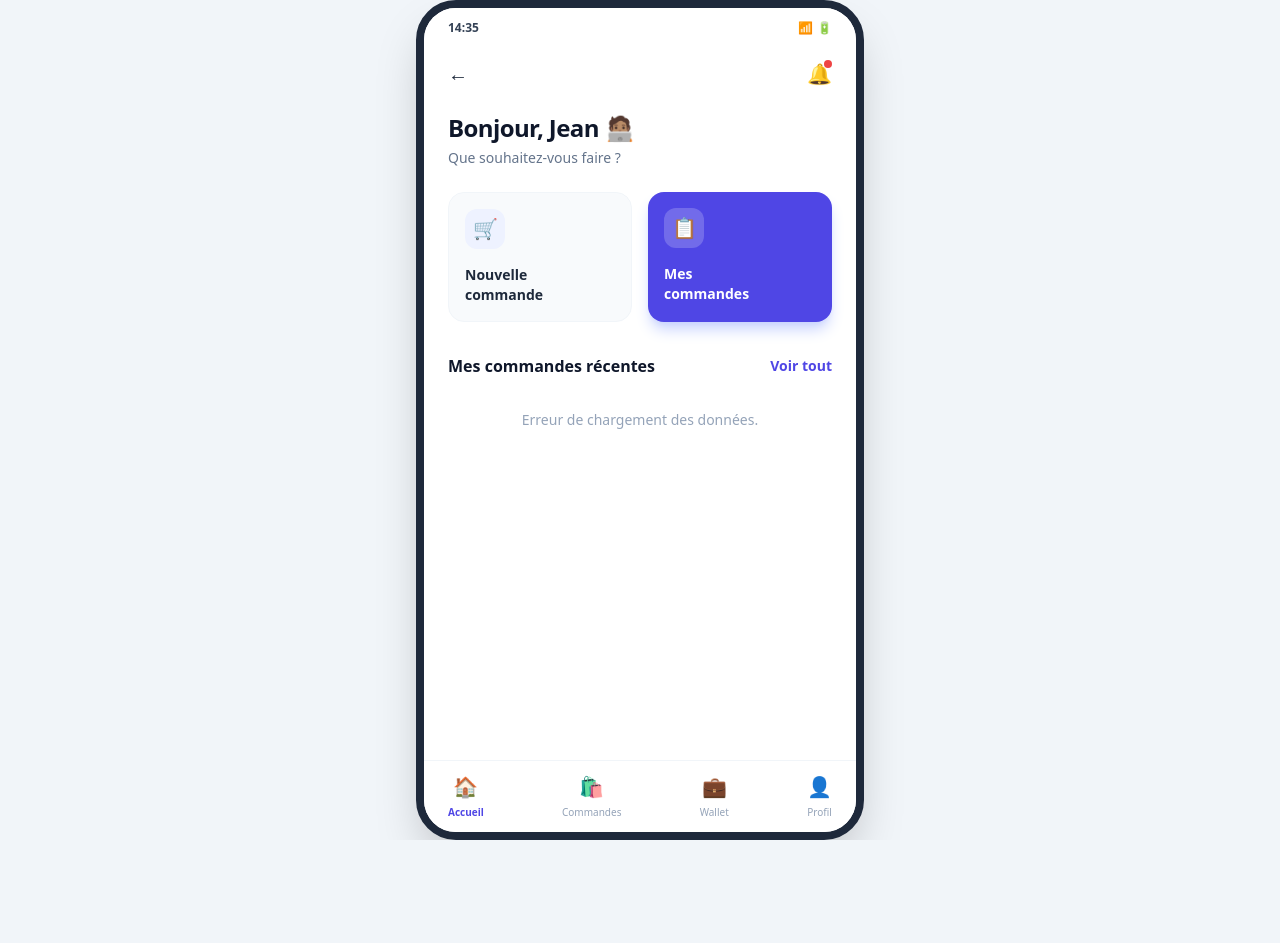
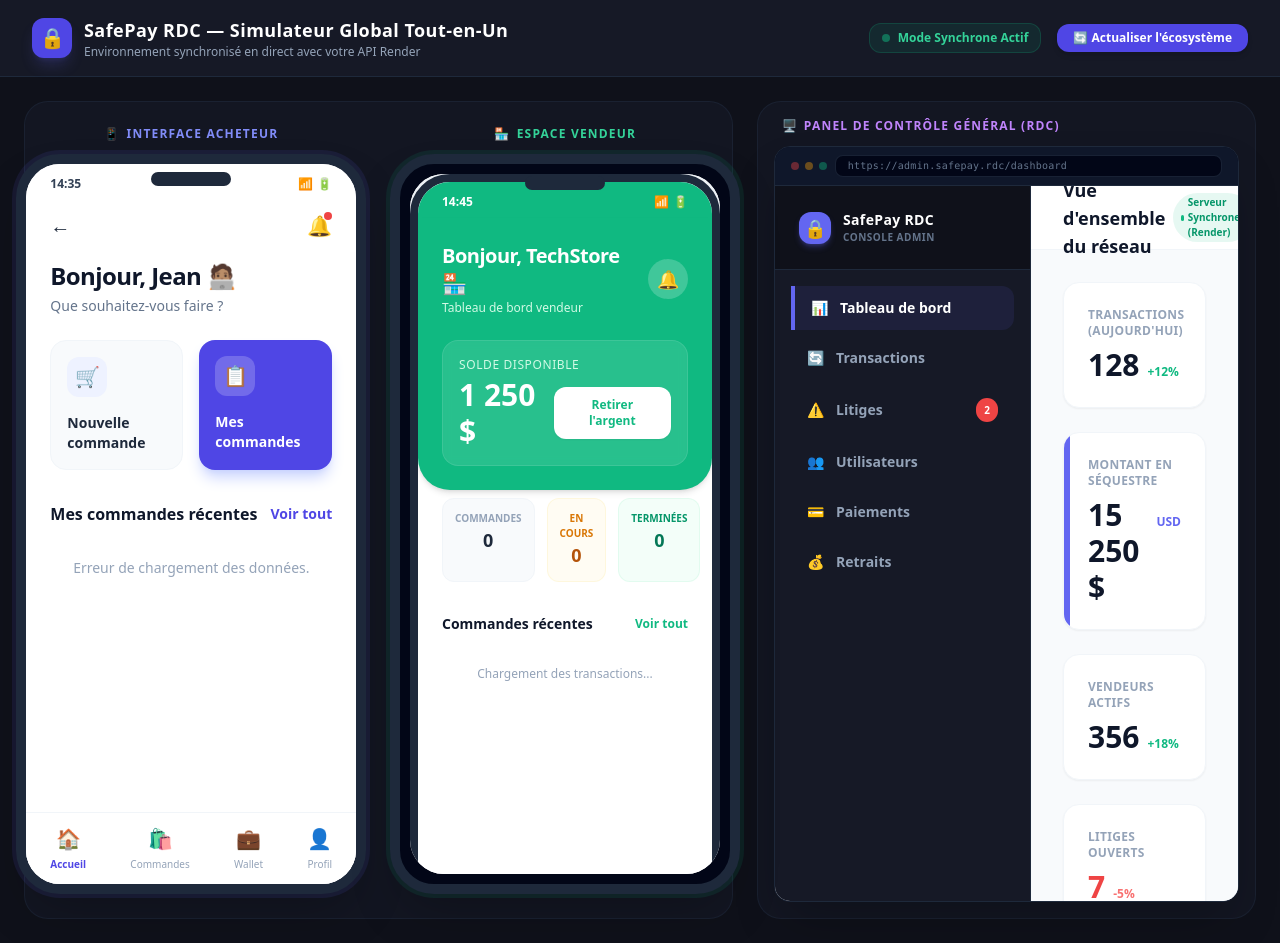
Before and after one commit to jephtedev/safepay-rdc, a website: page index.html in a window 1280 px wide. Before the commit the page ends 840 px from the top, so only its background shows below. Drawn offline with nearby package versions, Linux system fonts and the light colour scheme; no server answers.

Commit message:
Revise UI elements and add refresh functionality
Updated the title and various styles for a better user interface. Added functionality to refresh the simulated screens.

```diff
--- a/index.html
+++ b/index.html
@@ -3,7 +3,7 @@
 <head>
     <meta charset="UTF-8">
     <meta name="viewport" content="width=device-width, initial-scale=1.0">
-    <title>SafePay RDC - Application Client</title>
+    <title>SafePay RDC - Console de Démonstration Globale</title>
     <script src="https://cdn.tailwindcss.com"></script>
     <script>
         tailwind.config = {
@@ -12,25 +12,61 @@
                     colors: {
                         safepayPurple: '#4F46E5',
                         safepayDark: '#1E1B4B',
+                        adminDark: '#0F111A',
+                        adminSidebar: '#161926'
                     }
                 }
             }
         }
     </script>
+    <style>
+        /* Masque les scrollbars des iframes pour une esthétique parfaite */
+        iframe::-webkit-scrollbar { display: none; }
+        iframe { -ms-overflow-style: none; scrollbar-width: none; }
+    </style>
 </head>
-<body class="bg-slate-100 flex justify-center items-center min-h-screen font-sans">
+<body class="bg-[#0F111A] text-slate-100 font-sans min-h-screen flex flex-col overflow-x-hidden">
 
-    <div class="w-full max-w-md bg-white min-h-[840px] shadow-2xl rounded-[40px] overflow-hidden border-[8px] border-slate-800 flex flex-col relative">
+    <header class="bg-[#161926] border-b border-slate-800 px-8 py-4 flex flex-col md:flex-row justify-between items-center gap-4 shrink-0">
+        <div class="flex items-center gap-3">
+            <div class="w-10 h-10 bg-indigo-600 rounded-xl flex items-center justify-center text-xl shadow-lg shadow-indigo-500/20">🔒</div>
+            <div>
+                <h1 class="text-lg font-black tracking-wide text-white">SafePay RDC — Simulateur Global Tout-en-Un</h1>
+                <p class="text-xs text-slate-400 font-medium">Environnement synchronisé en direct avec votre API Render</p>
+            </div>
+        </div>
 
-        <div class="px-6 pt-3 pb-2 flex justify-between items-center text-xs font-bold text-slate-700 bg-white">
+        <div class="flex items-center gap-4 text-xs font-semibold">
+            <span class="bg-emerald-500/10 text-emerald-400 border border-emerald-500/20 px-3 py-1.5 rounded-xl flex items-center gap-2">
+                <span class="w-2 h-2 bg-emerald-500 rounded-full animate-pulse"></span> Mode Synchrone Actif
+            </span>
+            <button onclick="rafraichirLesEcransSimules()" class="bg-indigo-600 hover:bg-indigo-700 text-white px-4 py-1.5 rounded-xl transition-all shadow-md">
+                🔄 Actualiser l'écosystème
+            </button>
+        </div>
+    </header>
+
+    <main class="flex-1 p-6 gap-6 grid grid-cols-1 xl:grid-cols-12 min-h-0">
+
+        <div class="xl:col-span-7 flex flex-col md:flex-row justify-center items-center gap-6 bg-[#131622] rounded-3xl p-6 border border-slate-800/60">
+
+            <div class="flex flex-col items-center">
+                <span class="text-xs font-bold text-indigo-400 uppercase tracking-widest mb-3 flex items-center gap-1.5">
+                    <span>📱</span> Interface Acheteur
+                </span>
+
+                <div class="w-[350px] h-[740px] bg-white rounded-[44px] shadow-2xl border-[10px] border-slate-800 flex flex-col relative overflow-hidden ring-4 ring-indigo-500/10">
+
+                    <div class="px-6 pt-3 pb-2 flex justify-between items-center text-xs font-bold text-slate-700 bg-white z-20 shrink-0">
                         <span>14:35</span>
+                        <div class="absolute top-2 left-1/2 -translate-x-1/2 w-20 h-3.5 bg-slate-800 rounded-full"></div>
                         <div class="flex gap-1 items-center">
                             <span>📶</span>
                             <span>🔋</span>
                         </div>
                     </div>
 
-        <div class="px-6 py-4 flex justify-between items-center bg-white">
+                    <div class="px-6 py-3 flex justify-between items-center bg-white z-20 shrink-0">
                         <button class="text-xl text-slate-800 font-bold">←</button>
                         <div class="relative">
                             <span class="text-xl">🔔</span>
@@ -38,7 +74,7 @@
                         </div>
                     </div>
 
-        <div class="px-6 flex-1 overflow-y-auto pb-24">
+                    <div class="px-6 flex-1 overflow-y-auto pb-24 bg-white text-slate-800">
                         <div class="mt-2">
                             <h1 class="text-2xl font-black text-slate-900 tracking-tight">Bonjour, Jean 🧑🏽‍💻</h1>
                             <p class="text-sm text-slate-500 mt-1">Que souhaitez-vous faire ?</p>
@@ -62,11 +98,10 @@
 
                         <div id="loading-status" class="text-center py-4 text-sm text-slate-400">Connexion sécurisée à SafePay RDC...</div>
 
-            <a href="paiement.html" id="container-commandes" class="hidden space-y-4 block">
-                </a>
+                        <a href="suivi.html" id="container-commandes" class="hidden space-y-4 block"></a>
                     </div>
 
-        <div class="absolute bottom-0 left-0 right-0 bg-white border-t border-slate-100 px-6 py-3 flex justify-between items-center text-center">
+                    <div class="absolute bottom-0 left-0 right-0 bg-white border-t border-slate-100 px-6 py-3 flex justify-between items-center text-center z-20">
                         <div class="flex flex-col items-center text-safepayPurple cursor-pointer">
                             <span class="text-xl">🏠</span>
                             <span class="text-[10px] font-bold mt-1">Accueil</span>
@@ -86,6 +121,36 @@
                     </div>
 
                 </div>
+            </div>
+
+            <div class="flex flex-col items-center">
+                <span class="text-xs font-bold text-emerald-400 uppercase tracking-widest mb-3 flex items-center gap-1.5">
+                    <span>🏪</span> Espace Vendeur
+                </span>
+                <div class="w-[350px] h-[740px] bg-slate-950 rounded-[44px] p-2.5 border-[10px] border-slate-800 shadow-2xl relative overflow-hidden ring-4 ring-emerald-500/10">
+                    <div class="absolute top-3 left-1/2 -translate-x-1/2 w-20 h-3.5 bg-slate-800 rounded-full z-50"></div>
+                    <iframe id="iframe-vendeur-integre" src="vendeur.html" class="w-full h-full rounded-[34px] border-0 bg-white"></iframe>
+                </div>
+            </div>
+
+        </div>
+
+        <div class="xl:col-span-5 flex flex-col bg-[#131622] rounded-3xl p-4 border border-slate-800/60 min-h-[500px]">
+            <span class="text-xs font-bold text-purple-400 uppercase tracking-widest mb-3 px-2 flex items-center gap-1.5">
+                <span>🖥️</span> Panel de Contrôle Général (RDC)
+            </span>
+            <div class="flex-1 bg-slate-950 rounded-2xl border border-slate-800 overflow-hidden flex flex-col shadow-2xl">
+                <div class="bg-slate-900 px-4 py-2 flex items-center gap-2 border-b border-slate-800 text-xs">
+                    <div class="flex gap-1.5"><span class="w-2 h-2 bg-red-500/40 rounded-full"></span><span class="w-2 h-2 bg-amber-500/40 rounded-full"></span><span class="w-2 h-2 bg-emerald-500/40 rounded-full"></span></div>
+                    <div class="bg-slate-950 rounded-lg px-3 py-0.5 flex-1 text-[10px] text-slate-500 border border-slate-800/80 tracking-wide font-mono">
+                        https://admin.safepay.rdc/dashboard
+                    </div>
+                </div>
+                <iframe id="iframe-admin-integre" src="admin.html" class="flex-1 w-full border-0 bg-slate-50"></iframe>
+            </div>
+        </div>
+
+    </main>
 
     <script>
         const API_URL = "https://safepay-rdc-1.onrender.com/api/transactions";
@@ -149,7 +214,15 @@
             }
         }
 
+        // Exécution de ta fonction d'origine au chargement
         chargerTransactions();
+
+        // Fonction d'actualisation globale du simulateur
+        function rafraichirLesEcransSimules() {
+            chargerTransactions();
+            document.getElementById('iframe-vendeur-integre').contentWindow.location.reload();
+            document.getElementById('iframe-admin-integre').contentWindow.location.reload();
+        }
     </script>
 </body>
                 </html>
```
Lines whose indentation alone changed are shown as unchanged.
